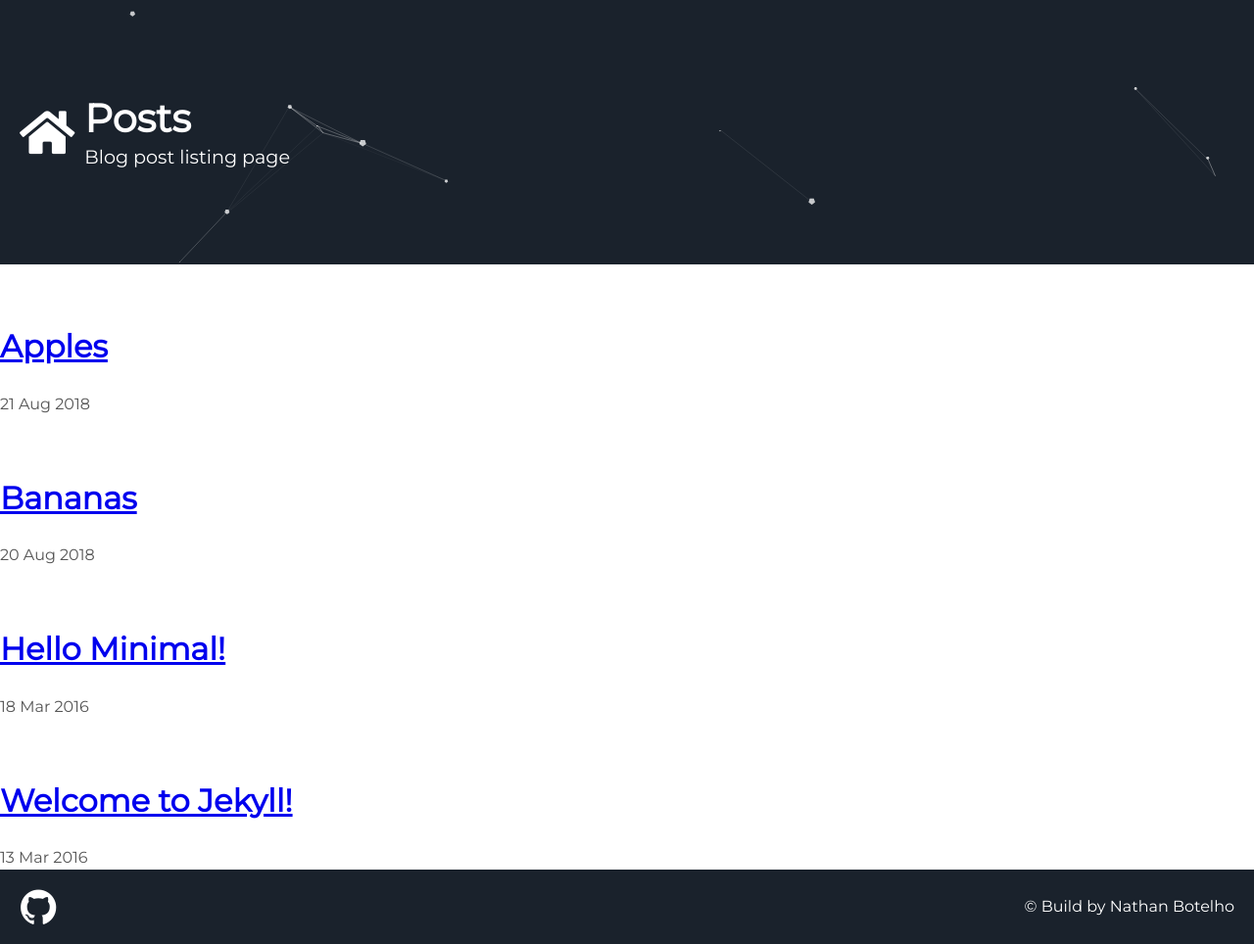
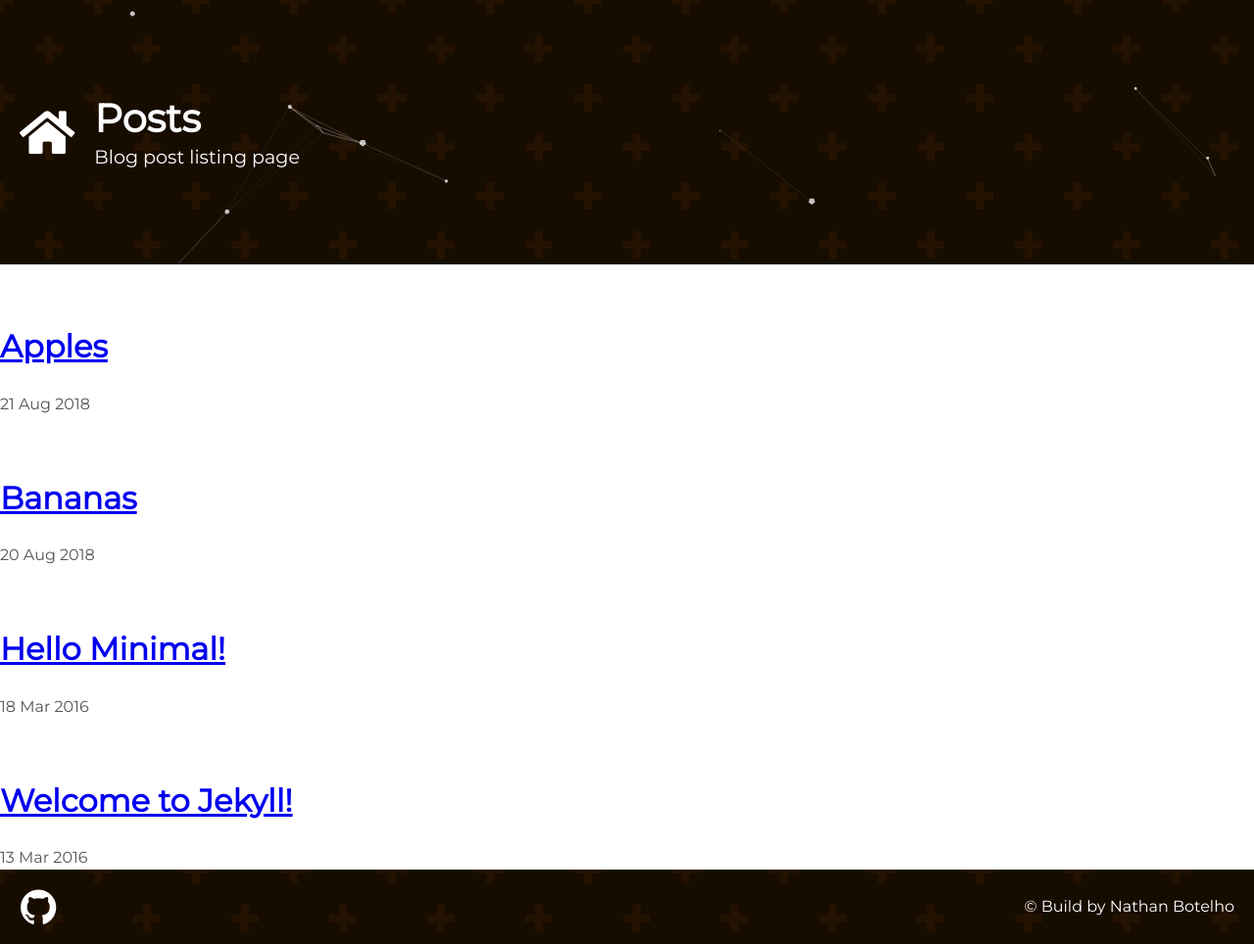
Before and after one commit to notelho/notelho.github.io, a Jekyll site: the page built from posts.md, in a window 1280 px wide. Shown: the whole page at 98% size. Built offline with Jekyll 4.4.1, drawn with Linux system fonts in a browser that asks for light colours.

Commit message:
bg pattern

```diff
--- a/_sass/_index.scss
+++ b/_sass/_index.scss
@@ -3,6 +3,7 @@
 @import 'vendor/normalize';
 
 @import 'lib/variables';
+@import 'lib/mixins';
 @import 'lib/particle';
 @import 'lib/base';
 @import 'lib/animation';
--- a/_sass/lib/_footer.scss
+++ b/_sass/lib/_footer.scss
@@ -1,6 +1,6 @@
 .footer {
+  @include bg-pattern;
   box-sizing: border-box;
-  background: $primary;
   padding: 10px 20px;
   display: flex;
   justify-content: space-between;
--- /dev/null
+++ b/_sass/lib/_mixins.scss
@@ -0,0 +1,12 @@
+@mixin bg-pattern{
+    background:
+        radial-gradient(circle, transparent 20%, $primary 20%,
+            $primary 80%, transparent 80%, transparent),
+        radial-gradient(circle, transparent 20%, $primary 20%,
+            $primary 80%, transparent 80%, transparent) 50px 50px,
+        linear-gradient( $secondary 8px, transparent 8px) 0 -4px,
+        linear-gradient(90deg,  $secondary 8px, transparent 8px) -4px 0;
+    background-color: $primary;
+    background-size: 100px 100px, 100px 100px, 50px 50px, 50px 50px;
+    background-attachment: fixed;
+}
--- a/_sass/lib/_page-header.scss
+++ b/_sass/lib/_page-header.scss
@@ -16,7 +16,7 @@
 
         .header__back{
             color: #ffffff;
-            margin-right: 10px;
+            margin-right: 20px;
 
             &, & > * {
                 outline: 0;
--- a/_sass/lib/_particle.scss
+++ b/_sass/lib/_particle.scss
@@ -1,11 +1,8 @@
 #particles-js {
-    background: $primary;
+    @include bg-pattern;
     display: flex;
     vertical-align: bottom;
     width: 100%;
-    background-repeat: no-repeat;
-    background-size: cover;
-    background-attachment: fixed;
     position: relative;
 
     &.home{
--- a/_sass/lib/_variables.scss
+++ b/_sass/lib/_variables.scss
@@ -1,5 +1,15 @@
-$primary: #1a222c;
-$secondary: #4B5664;
+// $primary: #1a2c1c;
+// $secondary: #1c331f;
+
+// $primary: #030c05;
+// $secondary: #041307;
+
+$primary: #170c00;
+$secondary: #241200;
+
+// old
+// $primary: #1a222c;
+// $secondary: #4B5664;
 
 $breakpoint-m: 1024px;
 $breakpoint-s: 768px;
```
